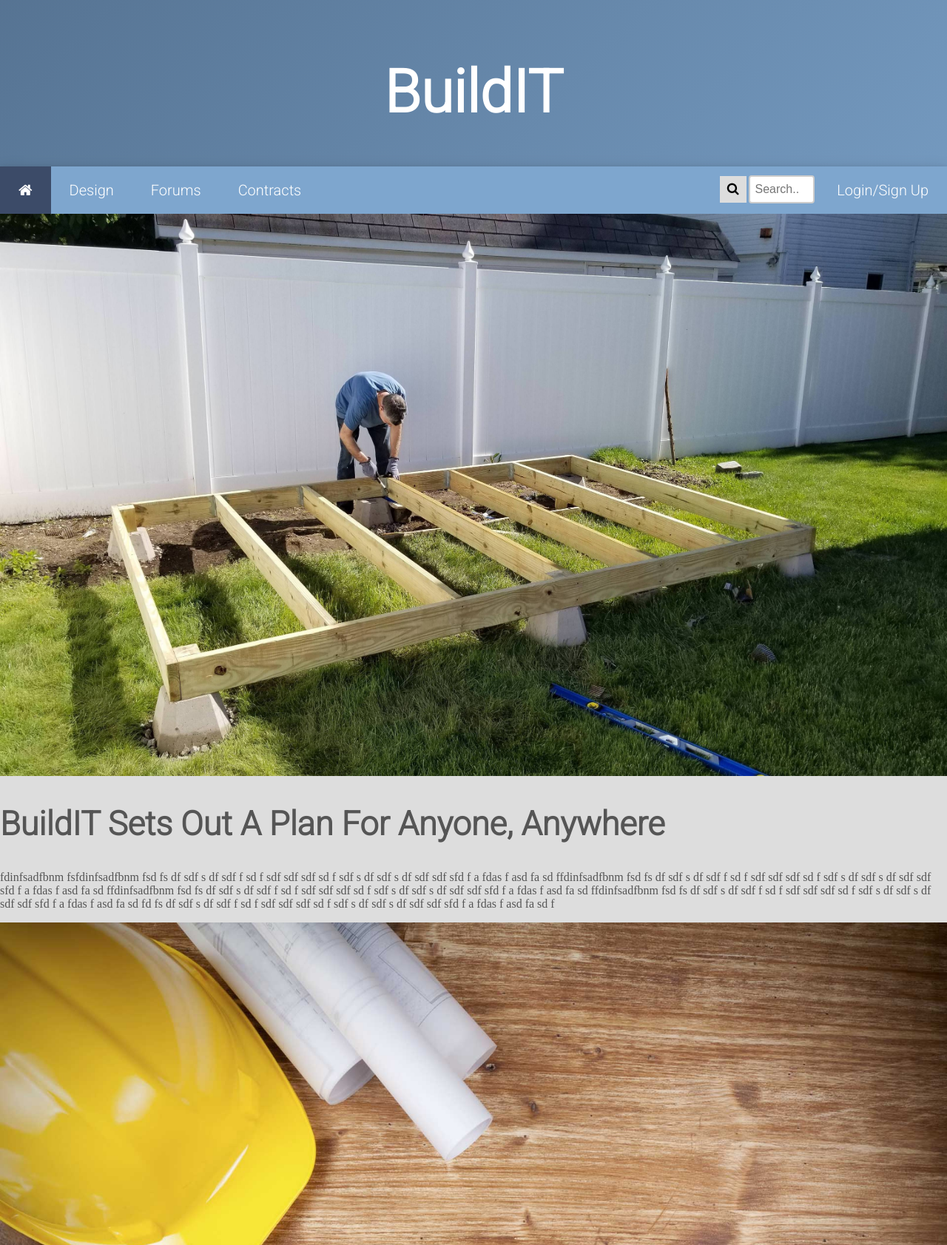
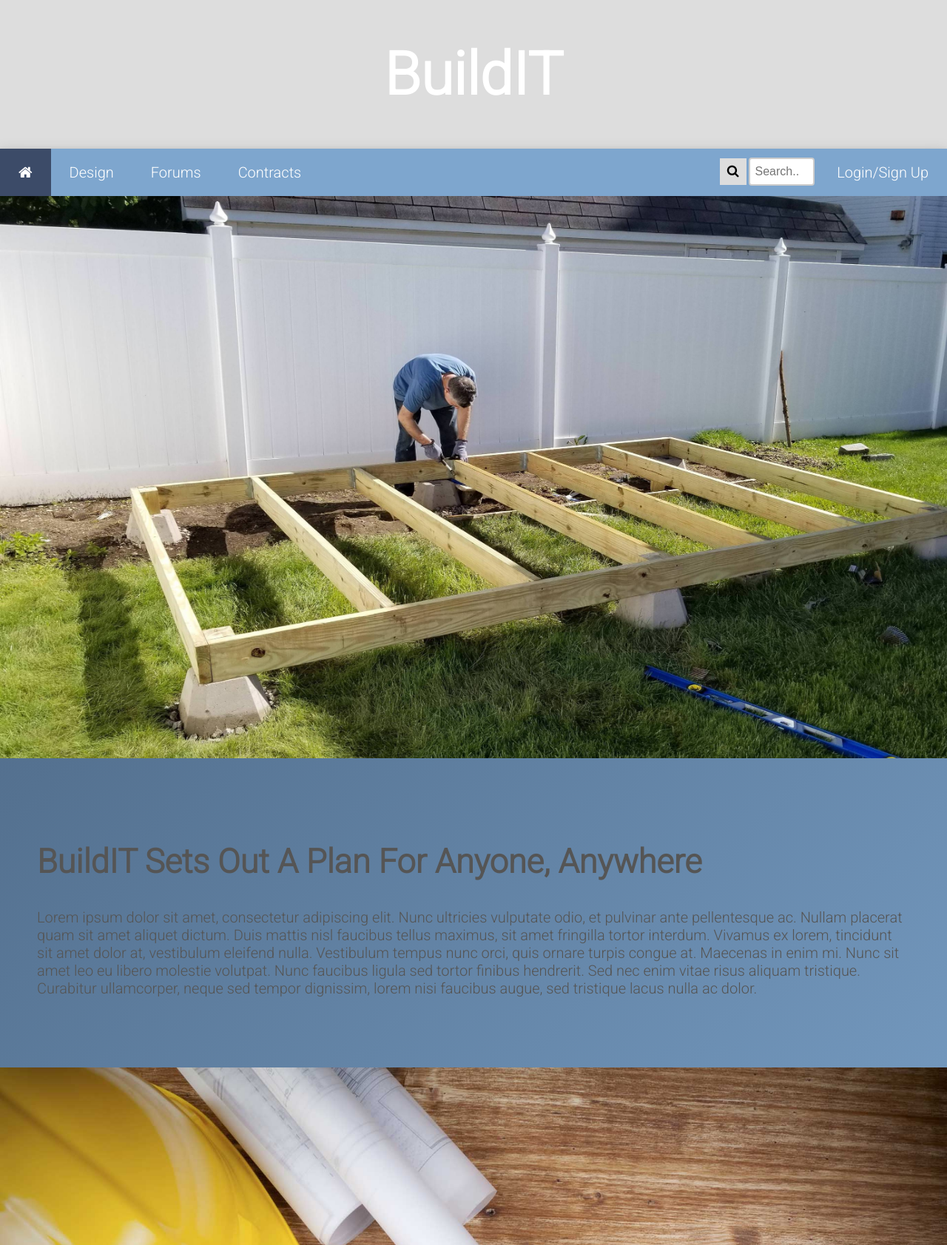
Before and after one commit to AliNoor1/BuildIt, a PHP site: page / in a window 1280 px wide. Shown: the top 1683 px of the page at 74% size. Run offline with PHP 8.4, Linux system fonts and the light colour scheme.

Commit message:
Update index.php

```diff
--- a/index.php
+++ b/index.php
@@ -3,15 +3,15 @@
 <html>
 	<head>
 		<link href="/css/BuildIT_style.css" type="text/css" rel="stylesheet">
-        <link href="/css/navbar.css" type="text/css" rel="stylesheet">
-        <link rel="stylesheet" href="https://cdnjs.cloudflare.com/ajax/libs/font-awesome/4.7.0/css/font-awesome.min.css">
-    </head>
+       		<link href="/css/navbar.css" type="text/css" rel="stylesheet">
+       	 	<link rel="stylesheet" href="https://cdnjs.cloudflare.com/ajax/libs/font-awesome/4.7.0/css/font-awesome.min.css">
+    	</head>
 
 	<title>BuildIT</title>
 
 	<body>
 		<!-- HEADER -->
-		<div class= "topContainer">
+		<div id= "topContainer">
 
 			<!-- BuildIT Logo/Box -->
 			<div class="header">
@@ -23,17 +23,24 @@
 		</div>
 		<!-- FIRST IMAGE ON THE SITE -->
 		<div class="secondaryContainer">
-			<img class= "imagePreview" src="img/home01.jpg" alt="Shed_img">
+
+		<div class= "slideShow">
+			<div class="slide"><img class= "imagePreview" src="img/home01.jpg" alt="Shed_img"></div>
+			<div class="slide"><img class= "imagePreview" src="img/home01.jpg" alt="Shed_img"></div>
+			<div class="slide"><img class= "imagePreview" src="img/home01.jpg" alt="Shed_img"></div>
+			<div class="slide"><img class= "imagePreview" src="img/home01.jpg" alt="Shed_img"></div>
+
 			<div class="imageTab">
 				<div class="shutterOutTab">
 				<a href="#">Get Started</a>
 				</div>
 			</div>
 		</div>
+		</div>
 
-		<div class= "description">
+		<div id= "description">
 			<h2 id= "desc_header">BuildIT Sets Out A Plan For Anyone, Anywhere</h2>
-			<p>fdinfsadfbnm fsfdinfsadfbnm fsd fs df sdf s df sdf f sd f sdf sdf sdf sd f sdf s df sdf s df sdf sdf  sfd f a fdas f asd fa sd ffdinfsadfbnm fsd fs df sdf s df sdf f sd f sdf sdf sdf sd f sdf s df sdf s df sdf sdf  sfd f a fdas f asd fa sd ffdinfsadfbnm fsd fs df sdf s df sdf f sd f sdf sdf sdf sd f sdf s df sdf s df sdf sdf  sfd f a fdas f asd fa sd ffdinfsadfbnm fsd fs df sdf s df sdf f sd f sdf sdf sdf sd f sdf s df sdf s df sdf sdf  sfd f a fdas f asd fa sd fd fs df sdf s df sdf f sd f sdf sdf sdf sd f sdf s df sdf s df sdf sdf  sfd f a fdas f asd fa sd f </p>
+			<p>Lorem ipsum dolor sit amet, consectetur adipiscing elit. Nunc ultricies vulputate odio, et pulvinar ante pellentesque ac. Nullam placerat quam sit amet aliquet dictum. Duis mattis nisl faucibus tellus maximus, sit amet fringilla tortor interdum. Vivamus ex lorem, tincidunt sit amet dolor at, vestibulum eleifend nulla. Vestibulum tempus nunc orci, quis ornare turpis congue at. Maecenas in enim mi. Nunc sit amet leo eu libero molestie volutpat. Nunc faucibus ligula sed tortor finibus hendrerit. Sed nec enim vitae risus aliquam tristique. Curabitur ullamcorper, neque sed tempor dignissim, lorem nisi faucibus augue, sed tristique lacus nulla ac dolor.</p>
 
 		</div>
 
@@ -47,9 +54,9 @@
 			</div>
 		</div>
 
-		<div class= "description">
+		<div id= "description">
 			<h2 id= "desc_header">Find A Contractor Today</h2>
-			<p>fdinfsadfbnm fsfdinfsadfbnm fsd fs df sdf s df sdf f sd f sdf sdf sdf sd f sdf s df sdf s df sdf sdf  sfd f a fdas f asd fa sd ffdinfsadfbnm fsd fs df sdf s df sdf f sd f sdf sdf sdf sd f sdf s df sdf s df sdf sdf  sfd f a fdas f asd fa sd ffdinfsadfbnm fsd fs df sdf s df sdf f sd f sdf sdf sdf sd f sdf s df sdf s df sdf sdf  sfd f a fdas f asd fa sd ffdinfsadfbnm fsd fs df sdf s df sdf f sd f sdf sdf sdf sd f sdf s df sdf s df sdf sdf  sfd f a fdas f asd fa sd fd fs df sdf s df sdf f sd f sdf sdf sdf sd f sdf s df sdf s df sdf sdf  sfd f a fdas f asd fa sd f </p>
+			<p>Lorem ipsum dolor sit amet, consectetur adipiscing elit. Nunc ultricies vulputate odio, et pulvinar ante pellentesque ac. Nullam placerat quam sit amet aliquet dictum. Duis mattis nisl faucibus tellus maximus, sit amet fringilla tortor interdum. Vivamus ex lorem, tincidunt sit amet dolor at, vestibulum eleifend nulla. Vestibulum tempus nunc orci, quis ornare turpis congue at. Maecenas in enim mi. Nunc sit amet leo eu libero molestie volutpat. Nunc faucibus ligula sed tortor finibus hendrerit. Sed nec enim vitae risus aliquam tristique. Curabitur ullamcorper, neque sed tempor dignissim, lorem nisi faucibus augue, sed tristique lacus nulla ac dolor.</p>
 
 		</div>
 
@@ -63,9 +70,9 @@
 			</div>
 		</div>
 
-		<div class= "description">
+		<div id= "description">
 			<h2 id= "desc_header">A Community Of Builders</h2>
-			<p>fdinfsadfbnm fsfdinfsadfbnm fsd fs df sdf s df sdf f sd f sdf sdf sdf sd f sdf s df sdf s df sdf sdf  sfd f a fdas f asd fa sd ffdinfsadfbnm fsd fs df sdf s df sdf f sd f sdf sdf sdf sd f sdf s df sdf s df sdf sdf  sfd f a fdas f asd fa sd ffdinfsadfbnm fsd fs df sdf s df sdf f sd f sdf sdf sdf sd f sdf s df sdf s df sdf sdf  sfd f a fdas f asd fa sd ffdinfsadfbnm fsd fs df sdf s df sdf f sd f sdf sdf sdf sd f sdf s df sdf s df sdf sdf  sfd f a fdas f asd fa sd fd fs df sdf s df sdf f sd f sdf sdf sdf sd f sdf s df sdf s df sdf sdf  sfd f a fdas f asd fa sd f </p>
+			<p>Lorem ipsum dolor sit amet, consectetur adipiscing elit. Nunc ultricies vulputate odio, et pulvinar ante pellentesque ac. Nullam placerat quam sit amet aliquet dictum. Duis mattis nisl faucibus tellus maximus, sit amet fringilla tortor interdum. Vivamus ex lorem, tincidunt sit amet dolor at, vestibulum eleifend nulla. Vestibulum tempus nunc orci, quis ornare turpis congue at. Maecenas in enim mi. Nunc sit amet leo eu libero molestie volutpat. Nunc faucibus ligula sed tortor finibus hendrerit. Sed nec enim vitae risus aliquam tristique. Curabitur ullamcorper, neque sed tempor dignissim, lorem nisi faucibus augue, sed tristique lacus nulla ac dolor.</p>
 
 		</div>
 
```
